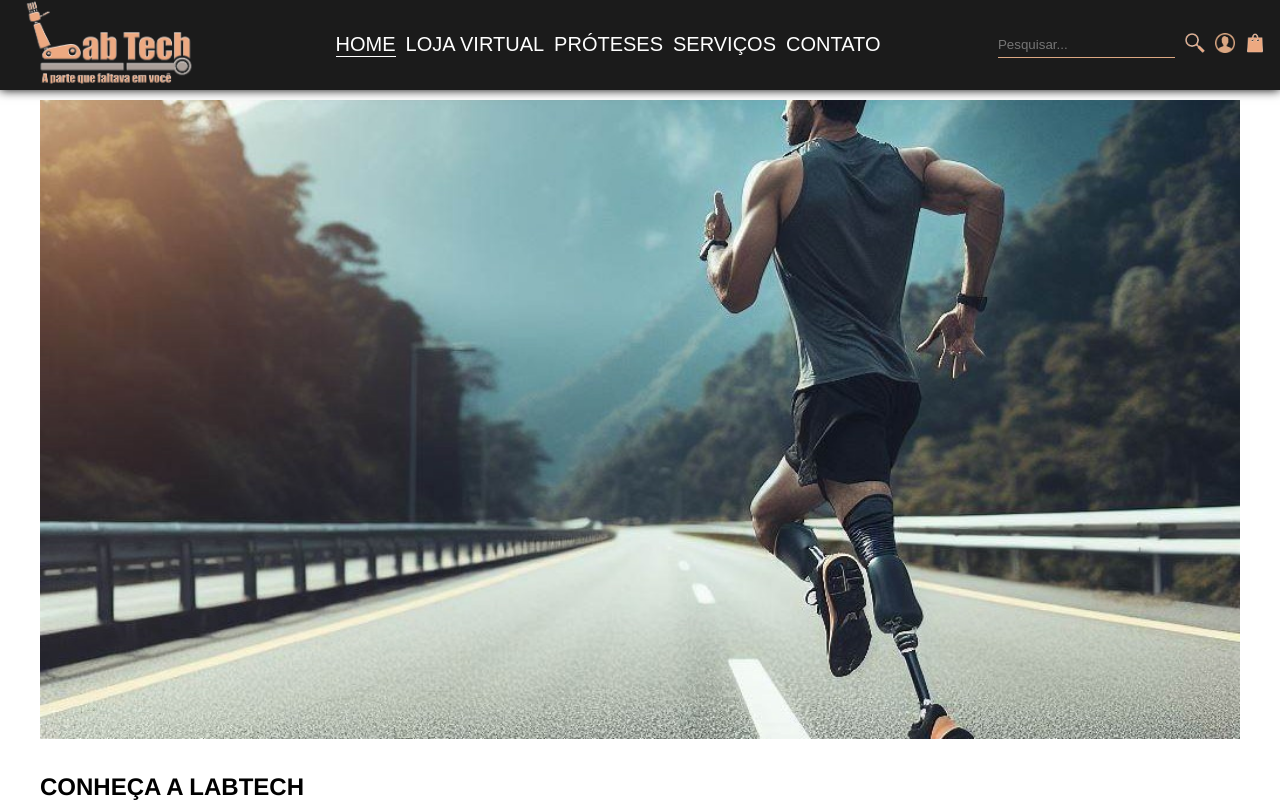
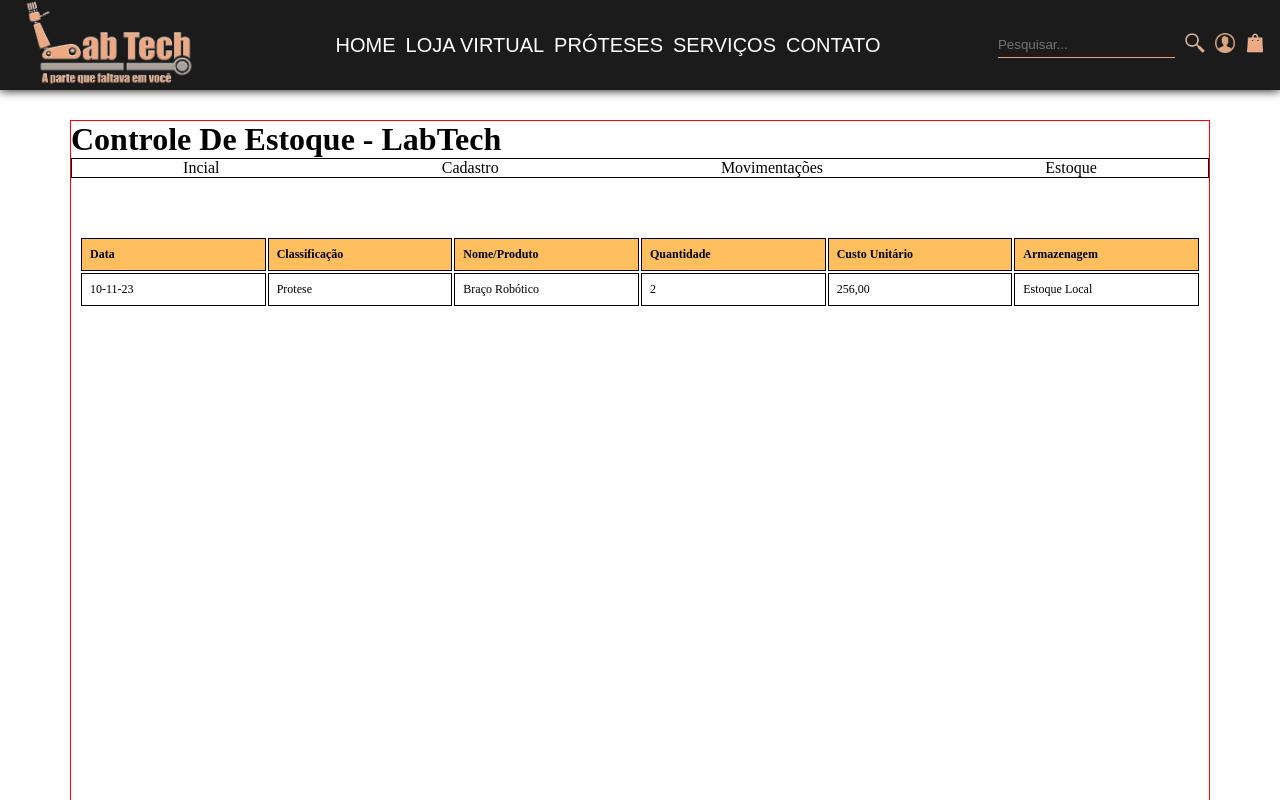
Before and after one commit to EvanJoseph78/LabTech-EngII, an Angular app: page /admin in a window 1280 px wide. Before the commit this address led to /. Shown: the top 800 px of the page. Built offline with nearby package versions, Linux system fonts and the light colour scheme.

Commit message:
adicionado rota /admin

```diff
--- a/src/app/app-routing.module.ts
+++ b/src/app/app-routing.module.ts
@@ -10,6 +10,7 @@ import { ContatoComponent } from './pages/contato/contato/contato.component';
 import { ProtesesPage } from './pages/protesesPage/product-page/product-page.component';
 import { LoginPageComponent } from './pages/login-page/login-page/login-page.component';
 import { SignupPageComponent } from './pages/signup-page/signup-page/signup-page.component';
+import { AdminComponent } from './pages/admin/admin/admin.component';
 
 // Onde as rotas são criadas
 const routes: Routes = [
@@ -33,6 +34,7 @@ const routes: Routes = [
   { path: 'contato', component: ContatoComponent, pathMatch: 'prefix' }, // redireciona para a rota principal
   { path: 'login', component: LoginPageComponent, pathMatch: 'prefix' }, // redireciona para a rota principal
   { path: 'signup', component: SignupPageComponent, pathMatch: 'prefix' }, // redireciona para a rota principal
+  { path: 'admin', component: AdminComponent, pathMatch: 'prefix' }, // redireciona para a rota principal
   { path: '**', redirectTo: '' }, // redireciona para a rota principal
 
 
--- a/src/app/app.component.html
+++ b/src/app/app.component.html
@@ -2,4 +2,3 @@
 <app-carrinho *ngIf="carrinhoAtivo"></app-carrinho>
 <router-outlet></router-outlet>
 <app-rodape ngClass="rodape"> </app-rodape>
-<!-- <app-login-page *ngIf="isLoginPageActive"></app-login-page> gerando por component-->
--- a/src/app/app.component.ts
+++ b/src/app/app.component.ts
@@ -12,7 +12,6 @@ export class AppComponent {
 
   carrinhoAtivo: boolean = false;
 
-  isLoginPageActive: boolean = false;
 
   constructor(private carrinhoService: CarrinhoService, private loginService: LoginService) {
     // Inscreve-se para receber notificações sobre mudanças no estado do carrinho
@@ -23,9 +22,6 @@ export class AppComponent {
         this.carrinhoAtivo = estadoCarrinhoComponent;
       });
 
-    this.loginService.getLoginPageState().subscribe((state) => {
-      this.isLoginPageActive = state
-    })
   }
 
 
--- a/src/app/app.module.ts
+++ b/src/app/app.module.ts
@@ -15,6 +15,7 @@ import { CarrinhoModule } from './shared/carrinho/carrinho.module';
 import { ProtesesPageModule } from './pages/protesesPage/produtos.module';
 import { LoginPageModule } from './pages/login-page/login-page.module';
 import { SignupPageModule } from './pages/signup-page/signup-page.module';
+import { AdminModule } from './pages/admin/admin.module';
 
 @NgModule({
   declarations: [AppComponent, MenuBarComponent, RodapeComponent],
@@ -29,7 +30,8 @@ import { SignupPageModule } from './pages/signup-page/signup-page.module';
     CarrinhoModule,
     ProtesesPageModule,
     LoginPageModule,
-    SignupPageModule
+    SignupPageModule,
+    AdminModule
   ],
   providers: [],
   bootstrap: [AppComponent],
--- /dev/null
+++ b/src/app/pages/admin/admin/admin.component.css
@@ -0,0 +1,41 @@
+.container {
+  display: flex;
+  justify-content: center;
+  margin-top: 120px;
+  min-height: 80vh;
+}
+
+.box {
+  border: 1px solid red;
+  width: 1140px;
+  min-height: 100vh;
+}
+
+.menu-bar {
+  display: flex;
+  justify-content: space-around;
+  border: 1px solid black;
+}
+
+.tabela {
+  margin-top: 50px;
+}
+
+.tabela > table {
+  font-size: 12px;
+  width: 100%;
+  table-layout: fixed; /* Define o layout da tabela como fixo */
+  /* border: 1px solid #000; */
+  padding: 8px;
+}
+
+.tabela th {
+  background: rgba(255, 164, 28, 0.7);
+}
+
+.tabela th, .tabela td {
+  width: 33.33%; /* Divide igualmente entre as três colunas (ajuste conforme necessário) */
+  padding: 8px;
+  text-align: left; /* Alinhamento do texto (ajuste conforme necessário) */
+  border: 1px solid black;
+}
--- /dev/null
+++ b/src/app/pages/admin/admin/admin.component.html
@@ -0,0 +1,35 @@
+<div class="container">
+  <div class="box">
+    <h1>Controle De Estoque - LabTech</h1>
+    <div class="menu-bar">
+      <p class="itens-menu-bar">Incial</p>
+      <p class="itens-menu-bar">Cadastro</p>
+      <p class="itens-menu-bar">Movimentações</p>
+      <p class="itens-menu-bar">Estoque</p>
+    </div>
+    <div class="tabela">
+      <table>
+        <thead>
+          <tr>
+            <th>Data</th>
+            <th>Classificação</th>
+            <th>Nome/Produto</th>
+            <th>Quantidade</th>
+            <th>Custo Unitário</th>
+            <th>Armazenagem</th>
+          </tr>
+        </thead>
+        <tbody>
+          <tr>
+            <td>10-11-23</td>
+            <td>Protese</td>
+            <td>Braço Robótico</td>
+            <td>2</td>
+            <td>256,00</td>
+            <td>Estoque Local</td>
+          </tr>
+        </tbody>
+      </table>
+    </div>
+  </div>
+</div>
```
Also changed, not shown: src/app/pages/admin/admin.module.ts (added, +18 -0 lines), src/app/pages/admin/admin/admin.component.ts (added, +10 -0 lines).
